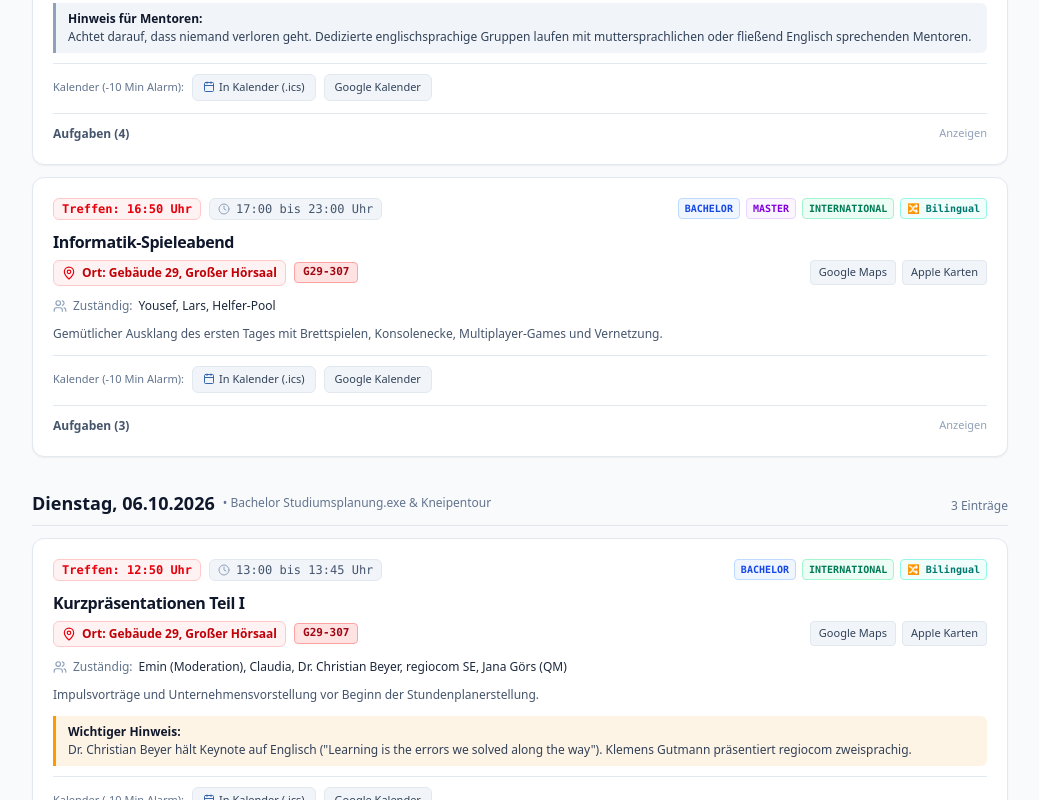
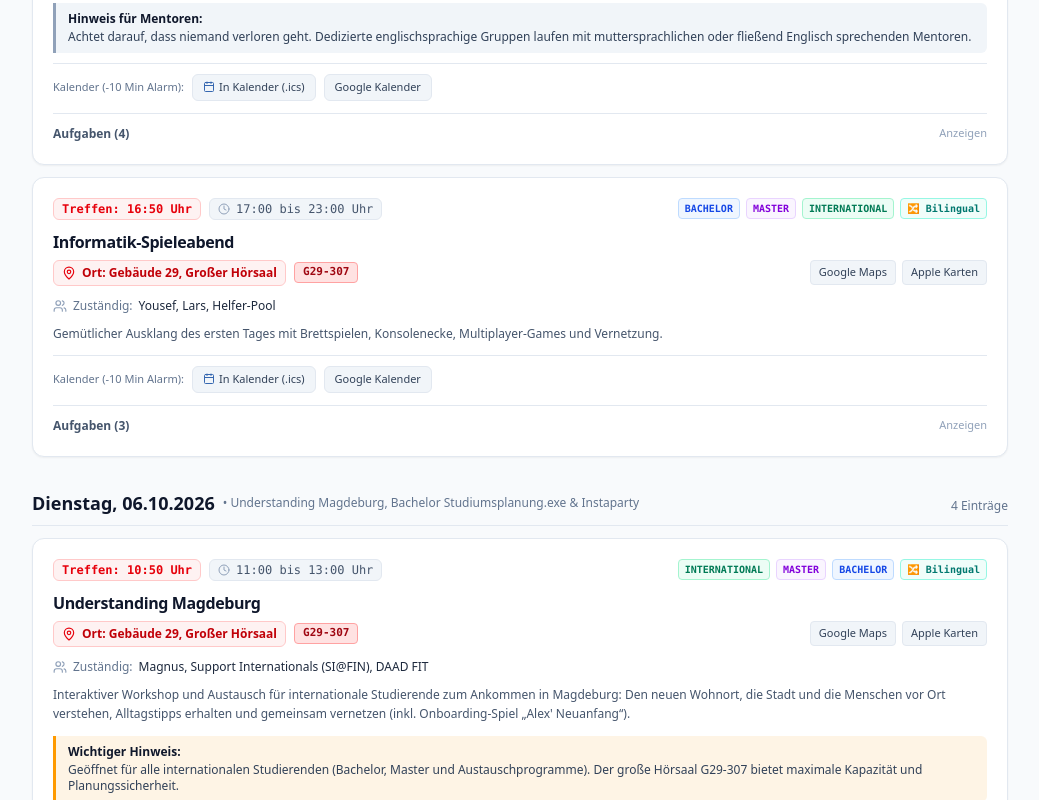
Before and after one commit to emin-girimhanov/e-week-mentor-website, a React (Vite) app: page / in a window 1280 px wide. Shown: the part 2000-2800 px from the top of the page, without its empty margins (120-1159 px from the left). Built offline with nearby package versions, Linux system fonts and the light colour scheme.

Commit message:
fix(schedule): sync party dates, Understanding Magdeburg and update mentor calendar

```diff
--- a/src/data/portalData.ts
+++ b/src/data/portalData.ts
@@ -196,8 +196,30 @@ export const DAYS_SCHEDULE: DaySchedule[] = [
     id: 'dienstag',
     dayName: 'Dienstag',
     date: '06.10.2026',
-    focus: 'Bachelor Studiumsplanung.exe & Kneipentour',
+    focus: 'Understanding Magdeburg, Bachelor Studiumsplanung.exe & Instaparty',
     items: [
+      {
+        id: 'di-understanding',
+        time: '11:00 bis 13:00 Uhr',
+        meetingTime: '10:50 Uhr',
+        googleMapsUrl: 'https://maps.google.com/?q=52.13903,11.64468',
+        appleMapsUrl: 'https://maps.apple.com/?q=Gebaeude+29+FIN+OVGU&ll=52.13903,11.64468',
+        title: 'Understanding Magdeburg',
+        location: 'Gebäude 29, Großer Hörsaal',
+        roomBadge: 'G29-307',
+        category: 'orga',
+        audiences: ['international', 'master', 'bachelor'],
+        language: 'bilingual',
+        responsible: ['Magnus', 'Support Internationals (SI@FIN)', 'DAAD FIT'],
+        description: 'Interaktiver Workshop und Austausch für internationale Studierende zum Ankommen in Magdeburg: Den neuen Wohnort, die Stadt und die Menschen vor Ort verstehen, Alltagstipps erhalten und gemeinsam vernetzen (inkl. Onboarding-Spiel „Alex\' Neuanfang“).',
+        checklist: [
+          'Hörsaal G29-307 ab 10:45 Uhr für Teilnehmende aufschließen und lüften',
+          'Materialien und Onboarding-Brettspiele („Alex\' Neuanfang“) im Hörsaal bereitstellen',
+          'Internationale Studierende herzlich willkommen heißen und bei der Vernetzung unterstützen'
+        ],
+        importantNote: 'Geöffnet für alle internationalen Studierenden (Bachelor, Master und Austauschprogramme). Der große Hörsaal G29-307 bietet maximale Kapazität und Planungssicherheit.',
+        mentorInstructions: 'Seid als Ansprechpersonen vor Ort, beantwortet offene Fragen zum Alltag in Magdeburg und unterstützt die Internationals beim Ankommen.'
+      },
       {
         id: 'di-1',
         time: '13:00 bis 13:45 Uhr',
@@ -247,23 +269,24 @@ export const DAYS_SCHEDULE: DaySchedule[] = [
         id: 'di-3',
         time: '19:00 Uhr bis Open End',
         meetingTime: '18:50 Uhr',
-        googleMapsUrl: 'https://maps.google.com/?q=52.12282,11.62775',
-        appleMapsUrl: 'https://maps.apple.com/?q=Hasselbachplatz+Magdeburg&ll=52.12282,11.62775',
-        title: 'Kneipentour & Barabend',
-        location: 'Treffpunkt Vorplatz G29, Richtung Hasselbachplatz',
-        roomBadge: 'Hasselbachplatz',
+        googleMapsUrl: 'https://maps.google.com/?q=52.13903,11.64468',
+        appleMapsUrl: 'https://maps.apple.com/?q=Gebaeude+29+FIN+OVGU&ll=52.13903,11.64468',
+        title: 'Legendäre Instaparty',
+        location: 'Gebäude 29, Innenhof & Foyer',
+        roomBadge: 'G29 Innenhof',
         category: 'party',
         audiences: ['bachelor', 'master', 'international'],
         language: 'bilingual',
-        responsible: ['Diana (Koordination)', 'Mentoren-Teams'],
-        description: 'Traditionelle Kneipentour durch Magdeburger Bars und Kneipen rund um den Hasselbachplatz.',
+        responsible: ['Diana', 'Lukas', 'Lars', 'Bar-Team', 'Grill-Team'],
+        description: 'Große Fachschaftsparty im Innenhof von Gebäude 29 mit Live-DJ, Grill mit Bratwurst sowie veganen und vegetarischen Optionen. Mit freundlicher Unterstützung von Plasmaservice Europe.',
         checklist: [
-          'Gruppen in max. 15 bis 20 Personen aufteilen',
-          'Feste Mentoren-Tandems pro Gruppe bestimmen',
-          'Alkoholfreie Optionen und Awareness aktiv gewährleisten',
-          'Notfallkontakt zu Diana und Emin bereithalten'
+          'Bar-Schichtplan in G29-103 aushängen',
+          'Getränkelieferung (Plasmaservice Sponsoring) prüfen und kühlen',
+          'Grillgut und vegane Alternativen vorbereiten',
+          'DSGVO-Foto-Opt-Out Bändchen am Einlass bereithalten',
+          'Lärmschutz und Einlasskontrolle überwachen'
         ],
-        importantNote: 'Strikte Freiwilligkeit bei allen Trinkspielen. Niemand wird zum Alkoholkonsum gedrängt.'
+        mentorInstructions: 'Mentoren unterstützen abwechselnd die Bar- und Einlassschichten gemäß Einteilungsplan.'
       }
     ]
   },
@@ -271,7 +294,7 @@ export const DAYS_SCHEDULE: DaySchedule[] = [
     id: 'mittwoch',
     dayName: 'Mittwoch',
     date: '07.10.2026',
-    focus: 'Master-Planung, Stadtrallye & Instaparty',
+    focus: 'Master-Planung, Stadtrallye & Offizielle Ersti-Party',
     items: [
       {
         id: 'mi-1',
@@ -350,31 +373,29 @@ export const DAYS_SCHEDULE: DaySchedule[] = [
           'Kleingruppen bilingual aufteilen',
           'Station bei regiocom ansteuern (Koordination Timon Christ)',
           'SelectLine Trinkflaschen als Etappengewinne bereithalten',
-          'Rückkehr nach G29 pünktlich vor Beginn der Instaparty anleiten'
+          'Rückkehr nach G29 bzw. Weiterleitung zur Ersti-Party Festung Mark anleiten'
         ]
       },
       {
         id: 'mi-5',
-        time: '19:00 Uhr bis Open End',
-        meetingTime: '18:50 Uhr',
-        googleMapsUrl: 'https://maps.google.com/?q=52.13903,11.64468',
-        appleMapsUrl: 'https://maps.apple.com/?q=Gebaeude+29+FIN+OVGU&ll=52.13903,11.64468',
-        title: 'Legendäre Instaparty',
-        location: 'Gebäude 29, Innenhof & Foyer',
-        roomBadge: 'G29 Innenhof',
+        time: '20:00 Uhr bis Open End',
+        meetingTime: '19:50 Uhr',
+        googleMapsUrl: 'https://maps.google.com/?q=52.13670,11.64680',
+        appleMapsUrl: 'https://maps.apple.com/?q=Festung+Mark+Magdeburg&ll=52.13670,11.64680',
+        title: 'Offizielle Ersti-Party der OvGU',
+        location: 'Festung Mark, Hohepfortewall 1',
+        roomBadge: 'Festung Mark',
         category: 'party',
         audiences: ['bachelor', 'master', 'international'],
         language: 'bilingual',
-        responsible: ['Diana', 'Lukas', 'Lars', 'Bar-Team', 'Grill-Team'],
-        description: 'Große Fachschaftsparty im Innenhof von Gebäude 29 mit Musik, Barbetrieb, Grill mit veganen und vegetarischen Optionen.',
+        responsible: ['FaRaFIN', 'Festung Mark Event-Team'],
+        description: 'Die offizielle Erstsemesterparty an der Magdeburger Eventlocation Festung Mark. Kommt zusammen mit euren Mitstudierenden und feiert den Semesterstart!',
         checklist: [
-          'Bar-Schichtplan in G29-103 aushängen',
-          'Getränkelieferung (Plasmaservice Sponsoring) prüfen und kühlen',
-          'Grillgut und vegane Alternativen vorbereiten',
-          'DSGVO-Foto-Opt-Out Bändchen am Einlass bereithalten',
-          'Lärmschutz und Einlasskontrolle überwachen'
+          'Ticket-Verkauf: Bis Dienstag 06.10. vergünstigte 5 € Tickets über Mentoren ausgegeben (nur Barzahlung!)',
+          'Treffpunkt für gemeinsame Anreise von der FIN organisieren',
+          'Awareness und sicheren Heimweg für Erstis im Blick behalten'
         ],
-        mentorInstructions: 'Mentoren unterstützen abwechselnd die Bar- und Einlassschichten gemäß Einteilungsplan.'
+        importantNote: 'Sondertickets: Nur 5 € statt 8 € VVK / 10 € Abendkasse. Nur Barzahlung bis Dienstag!'
       }
     ]
   },
@@ -382,7 +403,7 @@ export const DAYS_SCHEDULE: DaySchedule[] = [
     id: 'donnerstag',
     dayName: 'Donnerstag',
     date: '08.10.2026',
-    focus: 'Markt der Möglichkeiten & Spieleabend',
+    focus: 'Markt der Möglichkeiten & Kneipentour',
     items: [
       {
         id: 'do-1',
@@ -397,7 +418,7 @@ export const DAYS_SCHEDULE: DaySchedule[] = [
         audiences: ['bachelor', 'master', 'international'],
         language: 'de',
         responsible: ['FaRaFIN Orga-Team'],
-        description: 'Gemeinsames Frühstück, Kaffee und kurzes Lage-Briefing nach der Instaparty.',
+        description: 'Gemeinsames Frühstück, Kaffee und kurzes Lage-Briefing für Mentoren und Helfer.',
         checklist: [
           'Kaffee kochen und Brötchen bereitstellen',
           'Kurzes 10-Minuten Feedback zum Vortag',
@@ -425,22 +446,25 @@ export const DAYS_SCHEDULE: DaySchedule[] = [
       },
       {
         id: 'do-3',
-        time: '18:00 Uhr bis Open End',
-        meetingTime: '17:50 Uhr',
-        googleMapsUrl: 'https://maps.google.com/?q=52.13670,11.64680',
-        appleMapsUrl: 'https://maps.apple.com/?q=Festung+Mark+Magdeburg&ll=52.13670,11.64680',
-        title: 'Abendprogramm: Festung Mark oder Mini-Spieleabend',
-        location: 'Festung Mark bzw. Gebäude 29',
-        roomBadge: 'Festung Mark / G29',
+        time: '19:00 Uhr bis Open End',
+        meetingTime: '18:50 Uhr',
+        googleMapsUrl: 'https://maps.google.com/?q=52.12282,11.62775',
+        appleMapsUrl: 'https://maps.apple.com/?q=Hasselbachplatz+Magdeburg&ll=52.12282,11.62775',
+        title: 'Kneipentour & Barabend',
+        location: 'Treffpunkt Vorplatz G29, Richtung Hasselbachplatz',
+        roomBadge: 'Hasselbachplatz',
         category: 'party',
         audiences: ['bachelor', 'master', 'international'],
         language: 'bilingual',
-        responsible: ['Lars', 'Helfer-Team'],
-        description: 'Gemütlicher Abend nach Helferkapazität: Besuch des Stübchens in der Festung Mark oder kleiner Spieleabend in G29.',
+        responsible: ['Diana (Koordination)', 'Mentoren-Teams'],
+        description: 'Traditionelle Kneipentour durch Magdeburger Bars und Kneipen rund um den Hasselbachplatz. Zieht mit uns durch Magdeburgs Kneipenszene und lernt andere Fakultäten kennen.',
         checklist: [
-          'Treffpunkt mit Erstis abstimmen',
-          'Bei Bedarf G29-307 als Schlechtwetter-Alternative aufschließen'
-        ]
+          'Gruppen in max. 15 bis 20 Personen aufteilen',
+          'Feste Mentoren-Tandems pro Gruppe bestimmen',
+          'Alkoholfreie Optionen und Awareness aktiv gewährleisten',
+          'Notfallkontakt zu Diana und Emin bereithalten'
+        ],
+        importantNote: 'Strikte Freiwilligkeit bei allen Trinkspielen. Niemand wird zum Alkoholkonsum gedrängt.'
       }
     ]
   },
@@ -501,7 +525,7 @@ export const ROOMS_DATA: RoomInfo[] = [
     room: 'G29-307',
     building: 'Gebäude 29 (FIN)',
     floor: '3. Obergeschoss',
-    purpose: 'Großer Hörsaal: Begrüßung, Kurzpräsentationen, Spieleabend, Master-Brunch, Bachelor Informatik Planung.',
+    purpose: 'Großer Hörsaal: Begrüßung, Understanding Magdeburg, Kurzpräsentationen, Spieleabend, Master-Brunch, Bachelor Informatik Planung.',
     studyPrograms: ['Informatik (Bachelor)', 'Master-Studiengänge (MDKE, MDE, VC)'],
     equipment: 'Beamer, Mikrofone, Hörsaalbestuhlung, HDMI-Pult, Klimaanlage.',
     notes: 'Ganztägig durchgehend gebucht. Zentrale Anlaufstelle bei Vollversammlungen.',
@@ -625,7 +649,7 @@ export const CAMPUS_LOCATIONS: CampusLocation[] = [
     googleMapsUrl: 'https://maps.google.com/?q=52.13903,11.64468',
     appleMapsUrl: 'https://maps.apple.com/?q=Gebaeude+29+FIN+OVGU&ll=52.13903,11.64468',
     rooms: ['G29-307', 'G29-103', 'G29-301', 'G29-412', 'G29-336', 'G29-K058', 'G29-K059', 'G29-333', 'G29-318'],
-    keyEvents: ['Hello Students Begrüßung', 'Bachelor & Master Studiumsplanung', 'Spieleabend', 'Instaparty', 'Master-Brunch']
+    keyEvents: ['Hello Students Begrüßung', 'Understanding Magdeburg', 'Bachelor & Master Studiumsplanung', 'Spieleabend', 'Instaparty', 'Master-Brunch']
   },
   {
     id: 'g20',
@@ -688,7 +712,7 @@ export const CAMPUS_LOCATIONS: CampusLocation[] = [
     description: 'Historische Festungsanlage unweit des Campus mit Stübchen, Biergarten und Freiflächen.',
     googleMapsUrl: 'https://maps.google.com/?q=52.13670,11.64680',
     appleMapsUrl: 'https://maps.apple.com/?q=Festung+Mark+Magdeburg&ll=52.13670,11.64680',
-    keyEvents: ['Donnerstagabend (gemütlicher Ausklang)']
+    keyEvents: ['Offizielle Ersti-Party der OvGU (Mittwoch 20:00 Uhr)']
   },
   {
     id: 'opernhaus',
```
Also changed, not shown: 1 other file (tests, documents, lock files or other folders).
